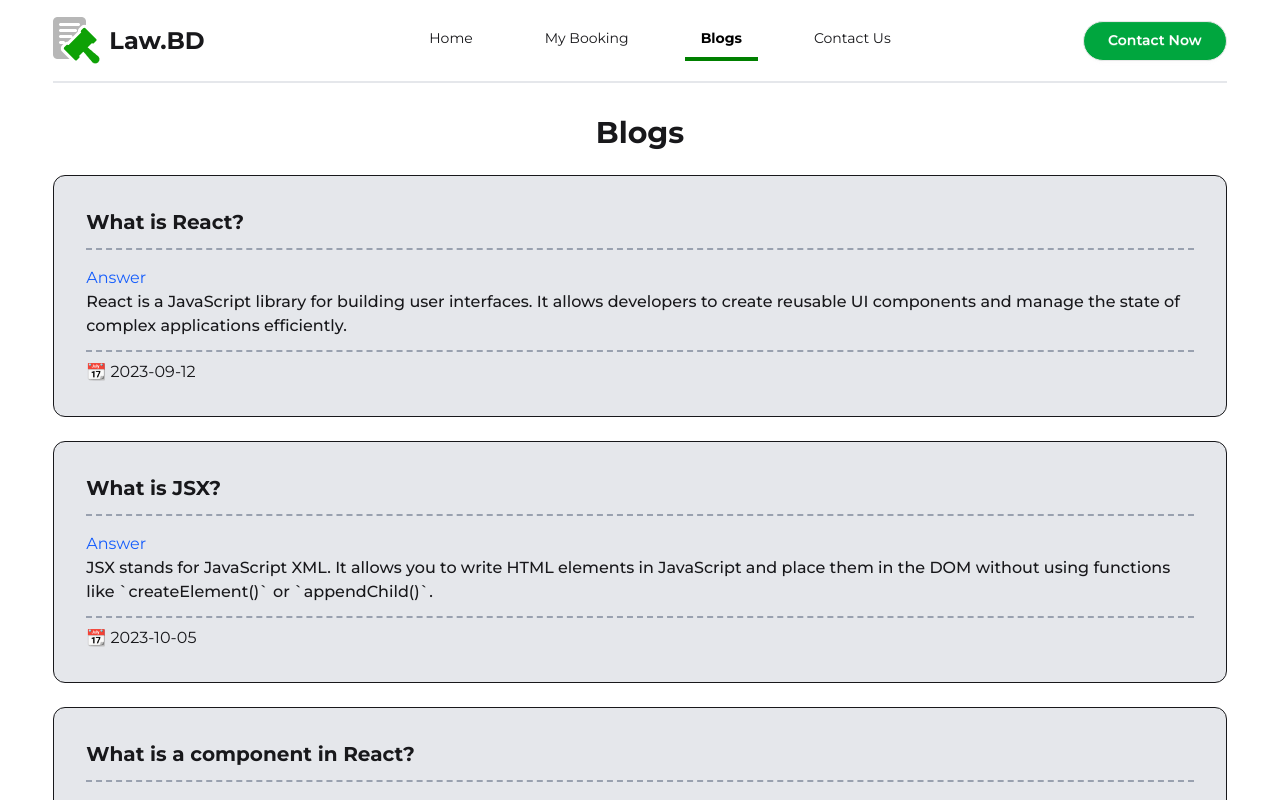
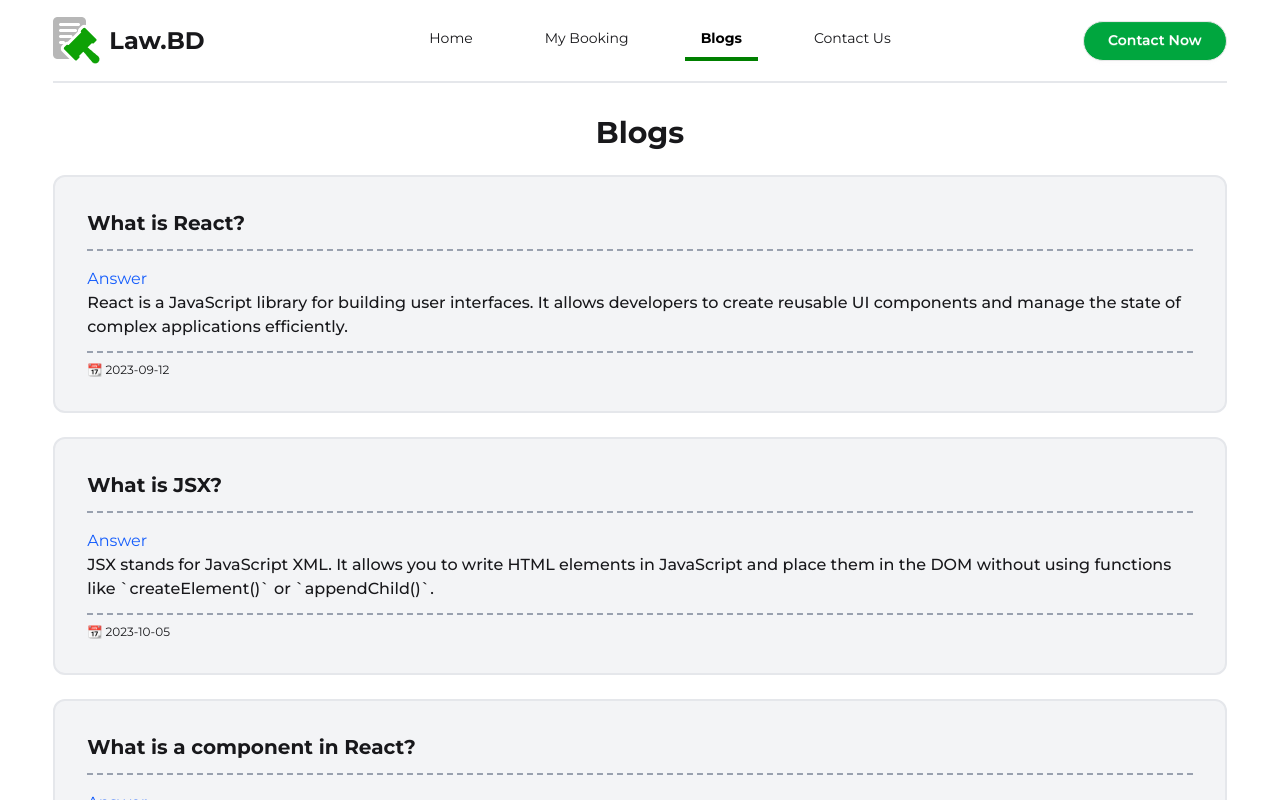
Before and after one commit to mdmhrz/law-bd, a React (Vite) app: page /blogs in a window 1280 px wide. Shown: the top 800 px of the page. Built offline with nearby package versions, Linux system fonts and the light colour scheme.

Commit message:
Blog component updated

```diff
--- a/src/components/Barchart/Barchart.jsx
+++ b/src/components/Barchart/Barchart.jsx
@@ -19,11 +19,11 @@ const TriangleBar = (props) => {
 };
 
 export default function Barchart({ appointmentList }) {
-    console.log(appointmentList);
+    // console.log(appointmentList);
     return (
         <BarChart
             width={1000}
-            height={500}
+            height={400}
             data={appointmentList}
             margin={{
                 top: 20,
--- a/src/pages/Blog/Blog.jsx
+++ b/src/pages/Blog/Blog.jsx
@@ -2,11 +2,11 @@ import React from 'react';
 
 const Blog = ({ data }) => {
     return (
-        <div className='border bg-gray-200 rounded-xl p-8 mb-6'>
+        <div className='border-2 border-gray-200 bg-gray-100 rounded-xl p-8 mb-6'>
             <h1 className='text-xl font-bold border-b-2 border-dashed pb-3 border-gray-400 mb-4'>{data.question}</h1>
             <p className='text-blue-600'>Answer</p>
             <p className='border-b-2 border-dashed pb-3 border-gray-400 mb-2 font-medium'>{data.answer}</p>
-            <p>📆 {data.date}</p>
+            <p className='text-[12px]'>📆 {data.date}</p>
         </div>
     );
 };
```
